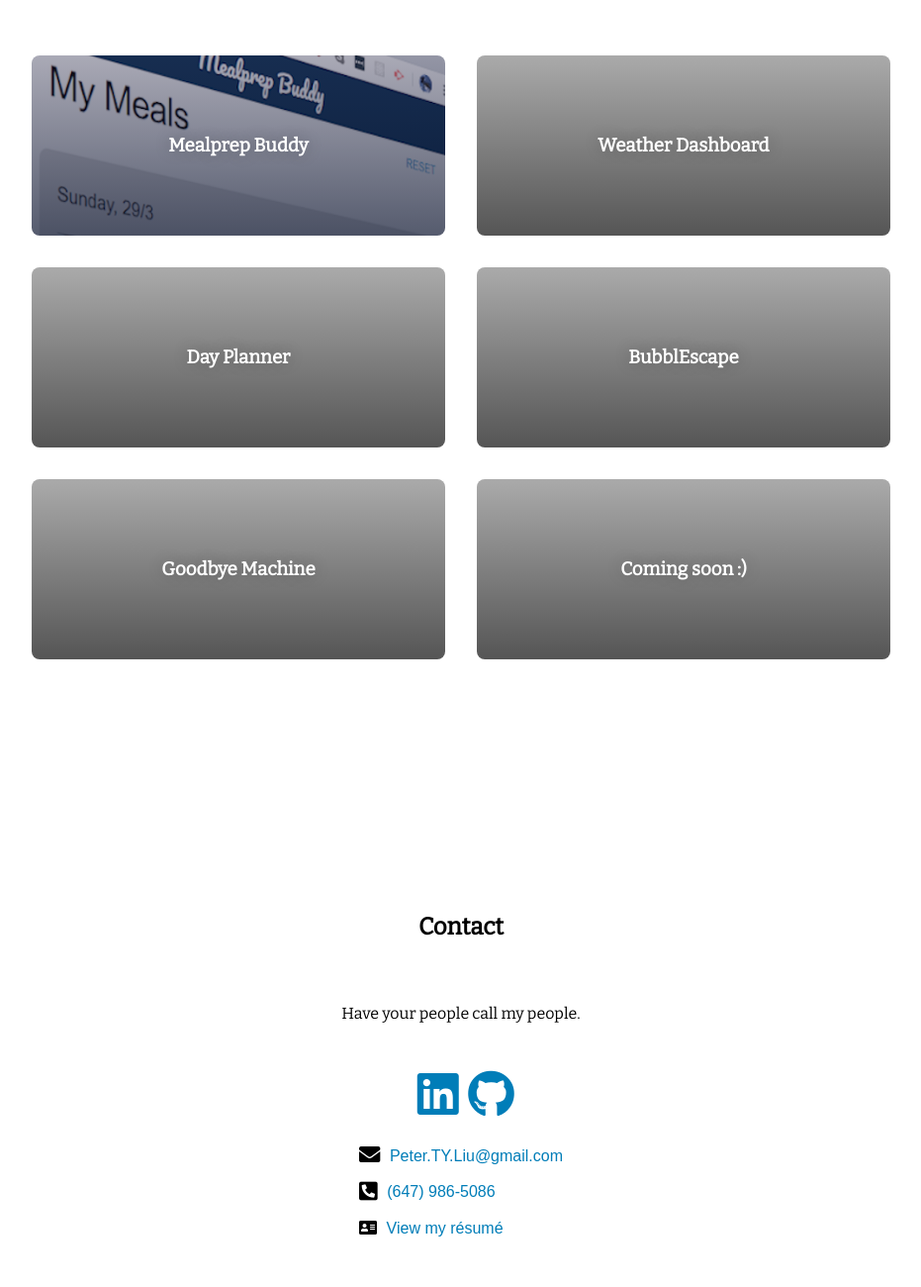
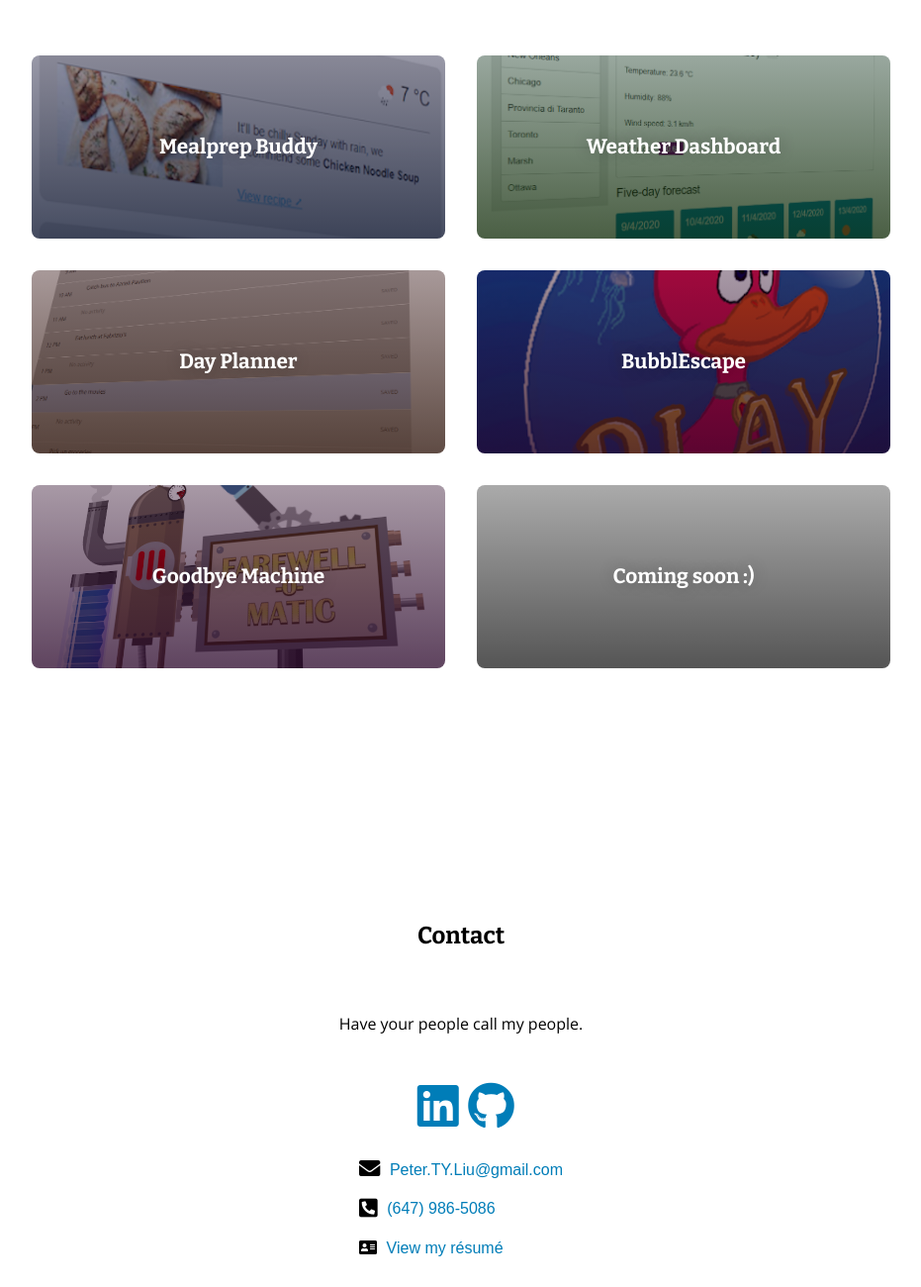
Before and after one commit to PeterTYLiu/seventh-assignment-update-portfolio, a plain HTML site: page index.html in a window 1280 px wide. Shown: the part 1140-2440 px from the top of the page at 99% size, without its empty margins (174-1105 px from the left). Drawn offline with nearby package versions, Linux system fonts and the light colour scheme.

Commit message:
Added all info and images

```diff
--- a/index.html
+++ b/index.html
@@ -10,7 +10,7 @@
       crossorigin="anonymous"
     />
     <link
-      href="https://fonts.googleapis.com/css2?family=Bitter&display=swap"
+      href="https://fonts.googleapis.com/css2?family=Bitter:ital,wght@0,400;0,700;1,400&family=Open+Sans:ital,wght@0,400;1,300&display=swap"
       rel="stylesheet"
     />
     <link href="style.css" rel="stylesheet" />
@@ -46,7 +46,7 @@
           <div class="gallery-item" id="a1"><h3>Weather Dashboard</h3></div>
           <div class="gallery-item" id="a2"><h3>Day Planner</h3></div>
           <div class="gallery-item" id="a3"><h3>BubblEscape</h3></div>
-          <div class="gallery-item" id='a4'><h3>Goodbye Machine</h3></div>
+          <div class="gallery-item" id="a4"><h3>Goodbye Machine</h3></div>
           <div class="gallery-item"><h3>Coming soon :)</h3></div>
         </div>
       </div>
@@ -55,20 +55,44 @@
       <div class="section-inner">
         <h2>Contact</h2>
         <p style="margin-bottom: 3rem;">Have your people call my people.</p>
-        <p class="contact-item"  style="margin-bottom: 1.8rem;"><a href="https://www.linkedin.com/in/peter-ty-liu/" target="_blank"><i class="fab fa-linkedin fa-3x"></i></a><a href="https://github.com/PeterTYLiu" target="_blank"><i class="fab fa-github fa-3x"></i></a></p>
+        <p class="contact-item" style="margin-bottom: 1.8rem;">
+          <a href="https://www.linkedin.com/in/peter-ty-liu/" target="_blank"
+            ><i class="fab fa-linkedin fa-3x"></i></a
+          ><a href="https://github.com/PeterTYLiu" target="_blank"
+            ><i class="fab fa-github fa-3x"></i
+          ></a>
+        </p>
 
-       <div id="contact-details">
-        <p class="contact-item"><i class="fas fa-envelope fa-lg"></i><a href="mailto:peter.ty.liu@gmail.com?Subject=Take%20my%20money&excl;" target="_top">Peter.TY.Liu@gmail.com</a></p>
-        <p class="contact-item"><i class="fas fa-phone-square-alt fa-lg"></i><a href="tel:647-986-5086">(647) 986-5086</a></p>
-        <p><i class="fas fa-address-card"></i><a href="resume.pdf" target="_blank">View my résumé</a></p>
-
+        <div id="contact-details">
+          <p class="contact-item">
+            <i class="fas fa-envelope fa-lg"></i
+            ><a
+              href="mailto:peter.ty.liu@gmail.com?Subject=Take%20my%20money&excl;"
+              target="_top"
+              >Peter.TY.Liu@gmail.com</a
+            >
+          </p>
+          <p class="contact-item">
+            <i class="fas fa-phone-square-alt fa-lg"></i
+            ><a href="tel:647-986-5086">(647) 986-5086</a>
+          </p>
+          <p>
+            <i class="fas fa-address-card"></i
+            ><a href="resume.pdf" target="_blank">View my résumé</a>
+          </p>
         </div>
-
-
-        </i></p>
       </div>
     </section>
-    <div id="footer" style="text-align: center; color: #ccc; padding: 1rem; background: #f2f2f2; font-size: 10pt;">
+    <div
+      id="footer"
+      style="
+        text-align: center;
+        color: #ccc;
+        padding: 1rem;
+        background: #f2f2f2;
+        font-size: 10pt;
+      "
+    >
       This is the footer, because all good things come to an end.
     </div>
     <script src="script.js"></script>
--- a/script.js
+++ b/script.js
@@ -86,7 +86,6 @@ let addOverlay = () => {
 };
 
 window.onhashchange = (event) => {
-  console.log(event);
   if (!event.newURL.includes("overlay")) {
     removeOverlay();
   }
@@ -109,41 +108,43 @@ let projects = {
     description:
       "Responsive web app to fetch current weather conditions of any city, as well as provide a five-day forecast. Stores search history locally, with results available offline.",
     tech: "OpenWeatherMap API, Skeleton.js, local storage, JS, HTML5",
-    GHLink: "somelink.com",
-    liveLink: "somelink.com",
+    GHLink: "https://github.com/PeterTYLiu/sixth-assignment-weather-dashboard",
+    liveLink:
+      "https://petertyliu.github.io/sixth-assignment-weather-dashboard/",
   },
   a2: {
     title: "Day Planner",
-    image: "images/image.png",
+    image: "images/screenshots/planner.png",
     description:
       "Responsive web app to plan a day. Dynamically changes formatting based on the current time. Code written elegantly so that the starting time and number of hours planned can be easily changed.",
     tech: "JQuery, Bootstrap, local storage, JS, HTML5",
-    GHLink: "somelink.com",
-    liveLink: "somelink.com",
+    GHLink: "https://github.com/PeterTYLiu/fifth-assignment-day-planner",
+    liveLink:
+      "https://petertyliu.github.io/fifth-assignment-day-planner/index.html",
   },
   a3: {
     title: "BubblEscape (android app)",
-    image: "images/image.png",
+    image: "images/screenshots/bubblescape.png",
     description:
       "Created designs and graphics for an android game in high school with friends. Game is awful, graphics are great.",
     tech: "GIMP",
-    GHLink: "N/A",
+    GHLink: `" style="cursor: auto;">No <a style="padding-left: 0px" foo="`,
     liveLink: "https://play.google.com/store/apps/details?id=com.RICE",
   },
   a4: {
     title: "Goodbye Machine",
-    image: "images/image.png",
+    image: "images/screenshots/goodbye.png",
     description: "A fun animation using nothing but pure HTML5 and CSS3.",
     tech: "CSS3, HTML5",
-    GHLink: "somelink.com",
-    liveLink: "somelink.com",
+    GHLink:
+      "https://github.com/PeterTYLiu/about/blob/master/farewellomatic.html",
+    liveLink: "https://petertyliu.github.io/about/farewellomatic",
   },
 };
 
 let keys = Object.keys(projects);
 
 keys.forEach((key) => {
-  console.log(document.getElementById(key));
   document.getElementById(key).addEventListener("click", () => {
     overlayInner.innerHTML = `
     <h2>${projects[key].title}<span style='float: right; cursor: pointer; color: #bbb; font-size: 1rem' onclick='removeOverlay()'>back</span></h2>
--- a/style.css
+++ b/style.css
@@ -17,14 +17,20 @@ h1 {
   font-weight: 100;
   font-size: 6rem;
 }
+p {
+  font-family: "Open Sans", sans-serif;
+}
 
-@media only screen and (max-width: 650px) {
+@media screen and (max-width: 650px) {
   h1 {
     font-size: 2.5rem;
     padding: 3rem 0rem;
   }
   #nav-buttons.rotated-cw {
     transform: rotate(90deg) translateX(-45px) !important;
+  }
+  #work {
+    margin-top: calc(var(--nav-original-height) + 5rem) !important;
   }
 }
 nav {
@@ -135,6 +141,7 @@ h2 {
   padding: 80px 0px;
   background-image: var(--background-gradient);
   background-size: cover;
+  background-position: center;
   text-shadow: 0px 0px 15px #00000044;
   border-radius: 8px;
   margin: 1rem;
@@ -146,11 +153,29 @@ h2 {
   box-shadow: 0px 4px 12px #888;
   transform: translateY(-4px);
 }
+h3 {
+  font-size: 1.3rem;
+}
 #project {
-  background-image: linear-gradient(#00002555, #000925aa),
-    url(images/project1.png);
+  background-image: linear-gradient(#00002566, #000925bb),
+    url(images/thumbs/project1.png);
 }
-
+#a1 {
+  background-image: linear-gradient(#00250e66, #092500bb),
+    url(images/thumbs/a1.png);
+}
+#a2 {
+  background-image: linear-gradient(#25000066, #250a00bb),
+    url(images/thumbs/a2.png);
+}
+#a3 {
+  background-image: linear-gradient(#25002066, #250025bb),
+    url(images/thumbs/a3.png);
+}
+#a4 {
+  background-image: linear-gradient(#25002066, #250025bb),
+    url(images/thumbs/a4.png);
+}
 /*==================== Contact section ====================*/
 
 a {
```
Also changed, not shown: images/screenshots/bubblescape.png (added), images/screenshots/goodbye.png (added), images/screenshots/planner.png (added), images/thumbs/a1.png (added), images/thumbs/a2.png (added), images/thumbs/a3.png (added), images/thumbs/a4.png (added), images/thumbs/project1.png (renamed from images/project1.png).
